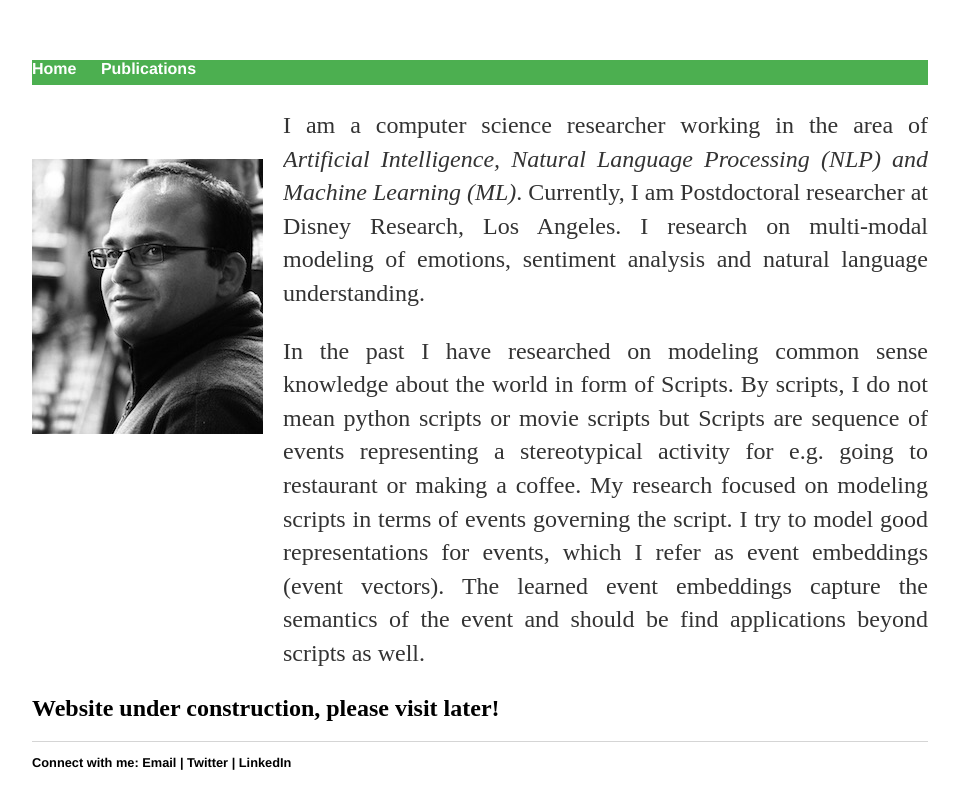
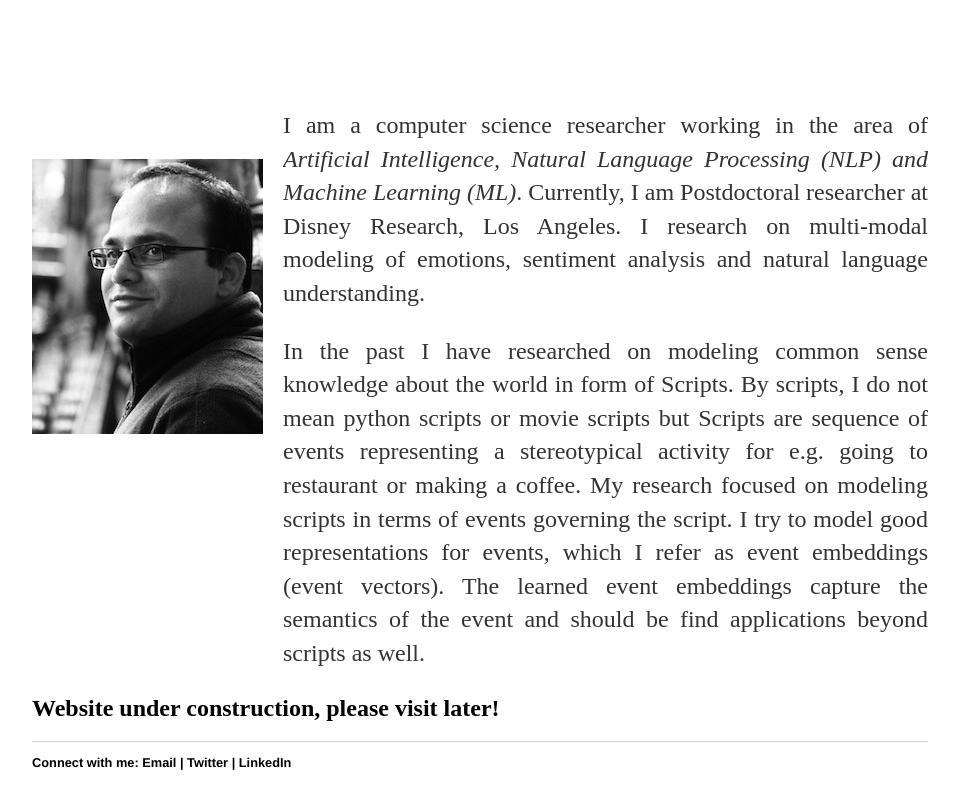
Before and after one commit to ashutosh-modi/ashutosh-modi.github.io, a Jekyll site: the page built from index.html, in a window 1280 px wide. Shown: the top 809 px of the page, without its empty margins (160-1119 px from the left). Built offline with Jekyll 4.4.1, drawn with Linux system fonts in a browser that asks for light colours.

Commit message:
Update main.css

```diff
--- a/css/main.css
+++ b/css/main.css
@@ -18,7 +18,6 @@ nav ul {
     padding: 0px;
     list-style: none;
     font-weight: bold;
-    background-color: #4CAF50;
     height: 25px;
 }
 nav ul li {
```
